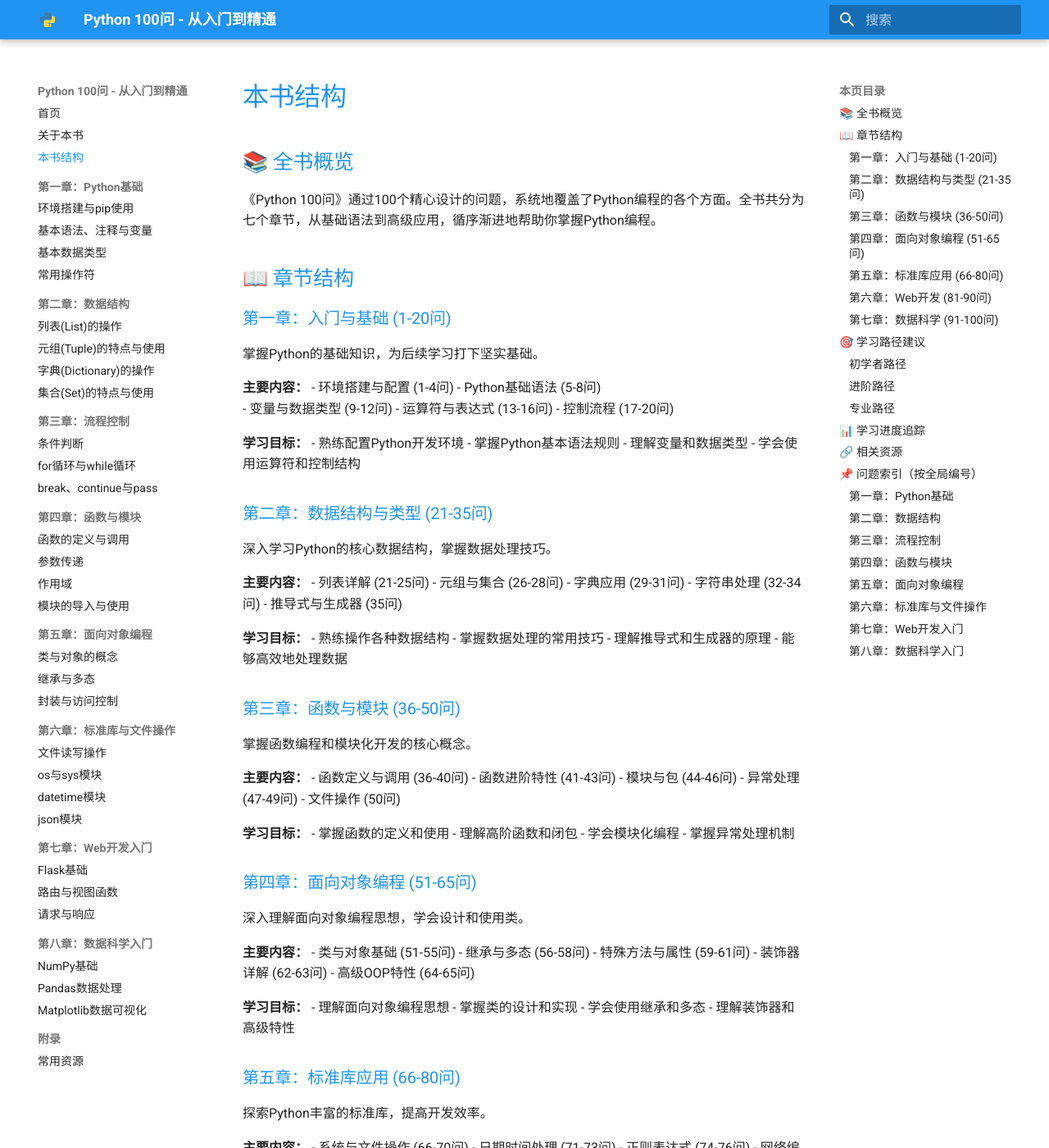
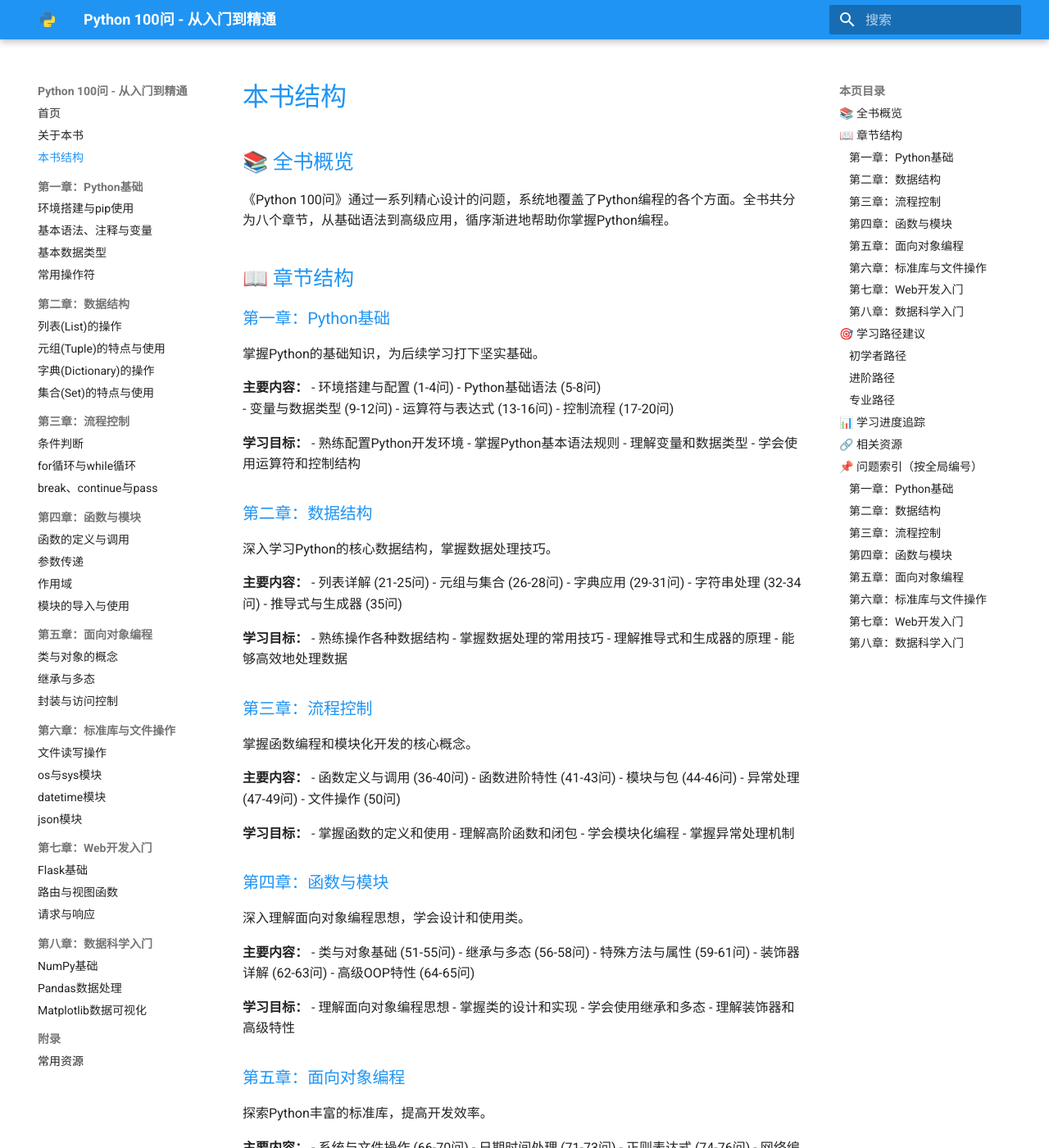
Before and after one commit to addname/python100, an MkDocs documentation site: the page built from docs/structure.md, in a window 1280 px wide and 1400 px high. Shown: the whole window at 82% size. Built offline with MkDocs 1.6.1 and Material for MkDocs 9.7.7, drawn with Linux system fonts in a browser that asks for light colours; the version menu is left out; some of the changed text lies outside the part shown.

Commit message:
统一章节标题，移除问题范围编号，避免与全局问题索引冲突\n- 调整《本书结构》章节名称与导航一致\n- 保留全局问题索引在页面底部

```diff
--- a/docs/structure.md
+++ b/docs/structure.md
@@ -2,11 +2,11 @@
 
 ## 📚 全书概览
 
-《Python 100问》通过100个精心设计的问题，系统地覆盖了Python编程的各个方面。全书共分为七个章节，从基础语法到高级应用，循序渐进地帮助你掌握Python编程。
+《Python 100问》通过一系列精心设计的问题，系统地覆盖了Python编程的各个方面。全书共分为八个章节，从基础语法到高级应用，循序渐进地帮助你掌握Python编程。
 
 ## 📖 章节结构
 
-### 第一章：入门与基础 (1-20问)
+### 第一章：Python基础
 掌握Python的基础知识，为后续学习打下坚实基础。
 
 **主要内容：**
@@ -22,7 +22,7 @@
 - 理解变量和数据类型
 - 学会使用运算符和控制结构
 
-### 第二章：数据结构与类型 (21-35问)
+### 第二章：数据结构
 深入学习Python的核心数据结构，掌握数据处理技巧。
 
 **主要内容：**
@@ -38,7 +38,7 @@
 - 理解推导式和生成器的原理
 - 能够高效地处理数据
 
-### 第三章：函数与模块 (36-50问)
+### 第三章：流程控制
 掌握函数编程和模块化开发的核心概念。
 
 **主要内容：**
@@ -54,7 +54,7 @@
 - 学会模块化编程
 - 掌握异常处理机制
 
-### 第四章：面向对象编程 (51-65问)
+### 第四章：函数与模块
 深入理解面向对象编程思想，学会设计和使用类。
 
 **主要内容：**
@@ -70,7 +70,7 @@
 - 学会使用继承和多态
 - 理解装饰器和高级特性
 
-### 第五章：标准库应用 (66-80问)
+### 第五章：面向对象编程
 探索Python丰富的标准库，提高开发效率。
 
 **主要内容：**
@@ -86,7 +86,7 @@
 - 学会网络编程基础
 - 理解并发编程概念
 
-### 第六章：Web开发 (81-90问)
+### 第六章：标准库与文件操作
 学习现代Web开发技术，构建完整的Web应用。
 
 **主要内容：**
@@ -102,7 +102,9 @@
 - 理解RESTful API设计
 - 掌握部署和运维技能
 
-### 第七章：数据科学 (91-100问)
+### 第七章：Web开发入门
+
+### 第八章：数据科学入门
 进入数据科学领域，学习数据分析和机器学习。
 
 **主要内容：**
```
